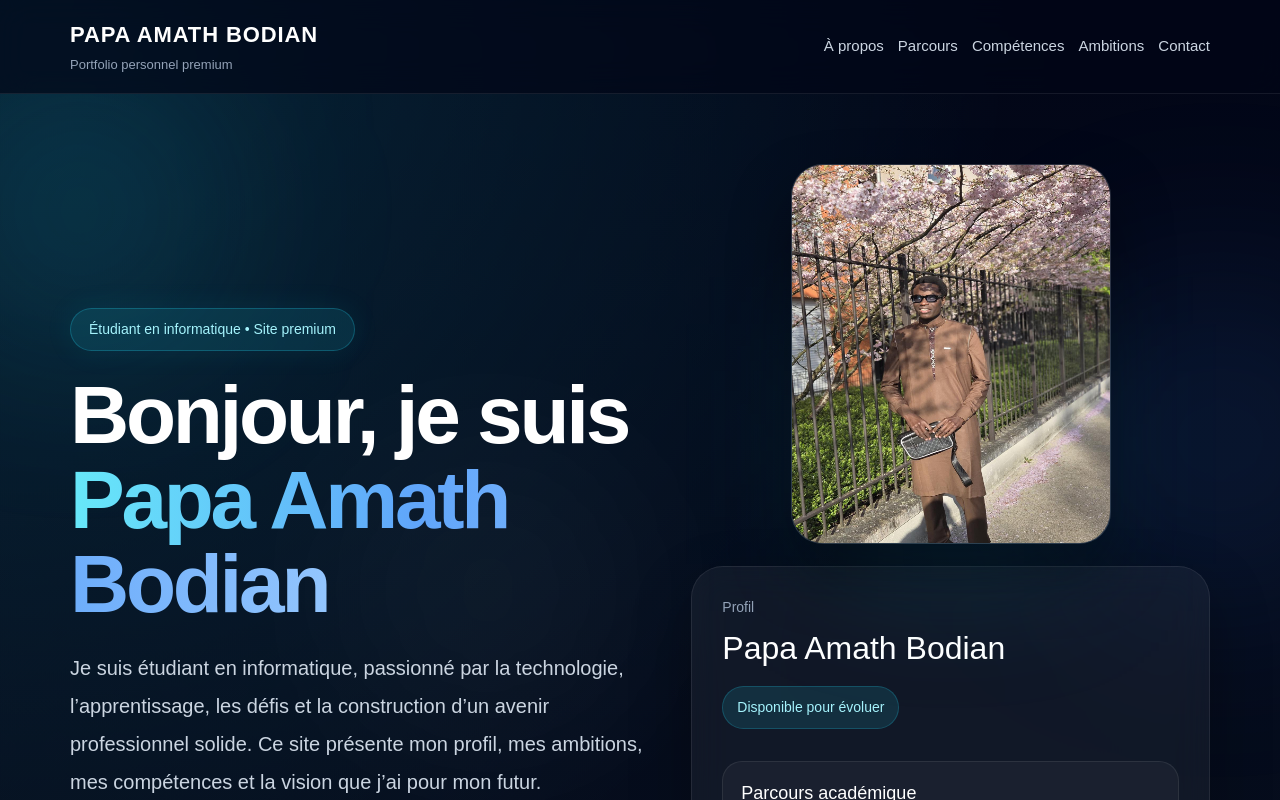
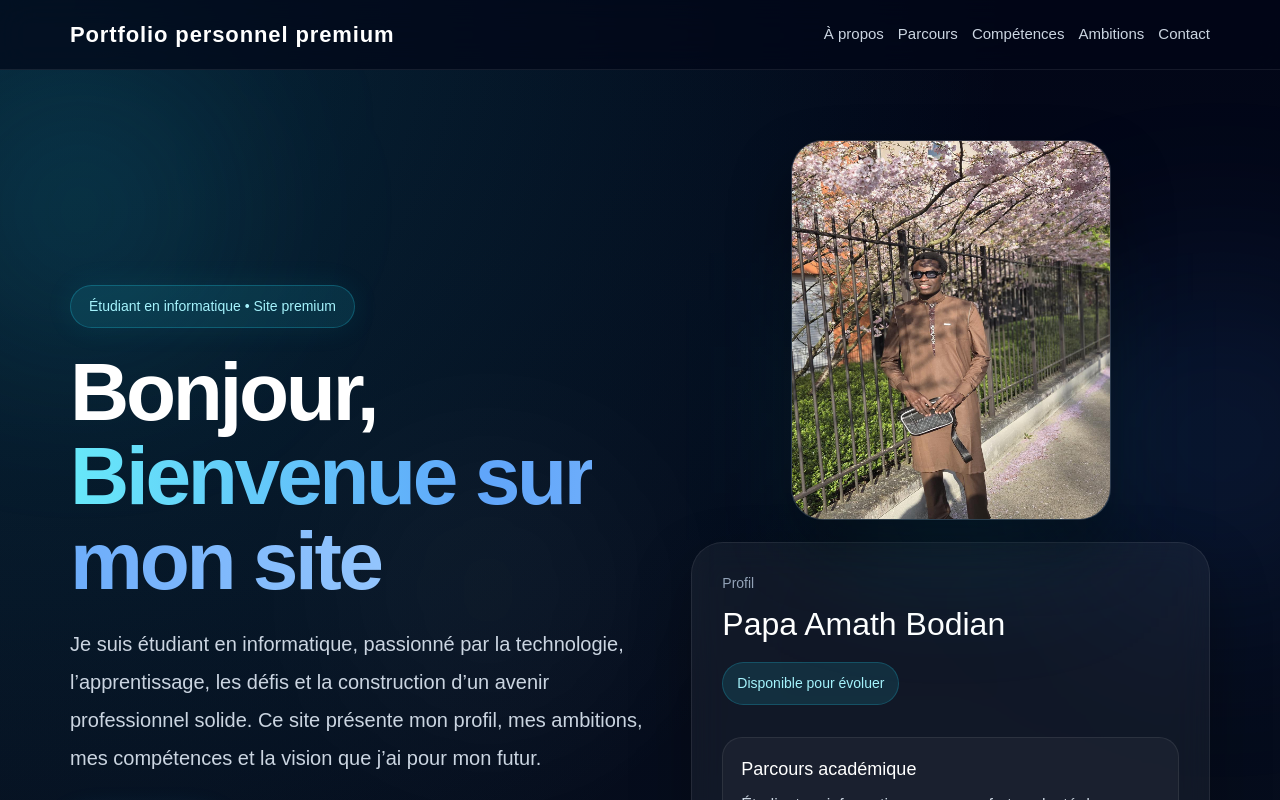
Before and after one commit to papaamath/mon-portfolio, a Next.js app: page / in a window 1280 px wide. Shown: the top 800 px of the page. Built offline with nearby package versions, Linux system fonts and the light colour scheme.

Commit message:
modification nom

```diff
--- a/app/page.tsx
+++ b/app/page.tsx
@@ -20,8 +20,7 @@ export default function Home() {
         <header className="header">
           <div className="container nav">
             <div>
-              <div className="logo">PAPA AMATH BODIAN</div>
-              <div className="subtitle">Portfolio personnel premium</div>
+              <div className="logo">Portfolio personnel premium</div>
             </div>
 
             <nav className="nav-links">
@@ -39,8 +38,8 @@ export default function Home() {
             <div className="badge">Étudiant en informatique • Site premium</div>
 
             <h1>
-              Bonjour, je suis{" "}
-              <span className="gradient-text">Papa Amath Bodian</span>
+              Bonjour,{" "}
+              <span className="gradient-text">Bienvenue sur mon site</span>
             </h1>
 
             <p className="hero-description">
```
